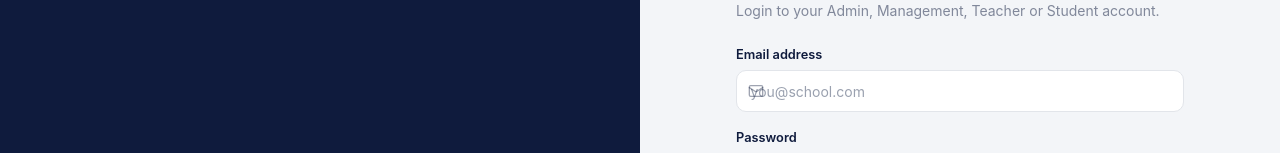
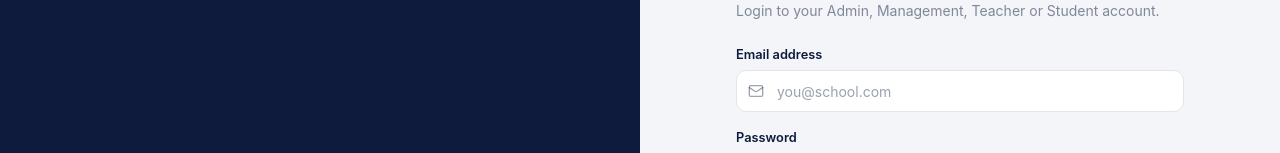
Before and after one commit to mkashyap24680/school-erp, a React (Vite) app in the folder frontend/: page /login in a window 1280 px wide. Shown: the part 255-408 px from the top of the page. Built offline with nearby package versions, Linux system fonts and the light colour scheme; no server answers.

Commit message:
Update Login.jsx

```diff
--- a/frontend/src/pages/Login.jsx
+++ b/frontend/src/pages/Login.jsx
@@ -131,7 +131,7 @@ export default function Login() {
                   <label className="form-label">Email address</label>
                   <div className="relative">
                     <Mail size={16} className="absolute left-3 top-1/2 -translate-y-1/2 text-navy-900/40" />
-                    <input type="email" name="email" required value={form.email} onChange={handleChange} placeholder="you@school.com" className="form-input pl-5" />
+                    <input type="email" name="email" required value={form.email} onChange={handleChange} placeholder="you@school.com" className="form-input pl-9" />
                   </div>
                 </div>
 
```
